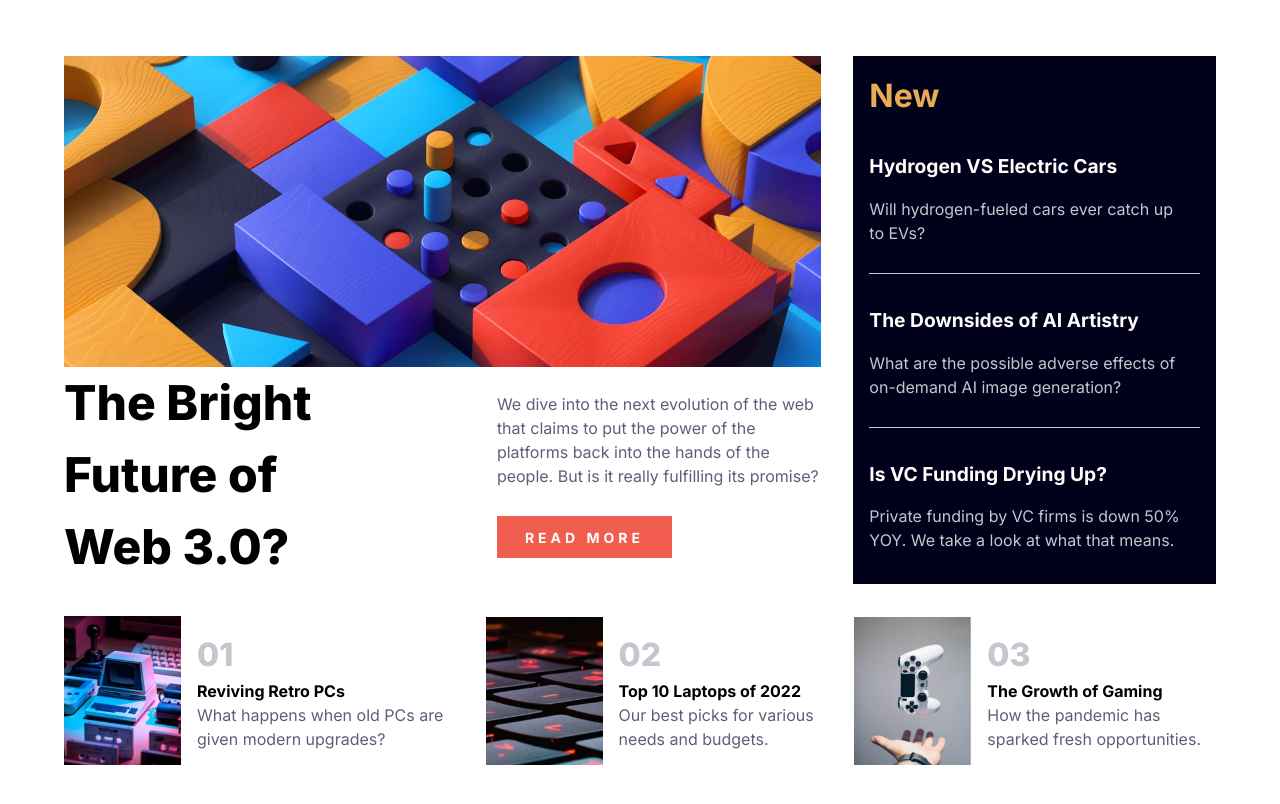
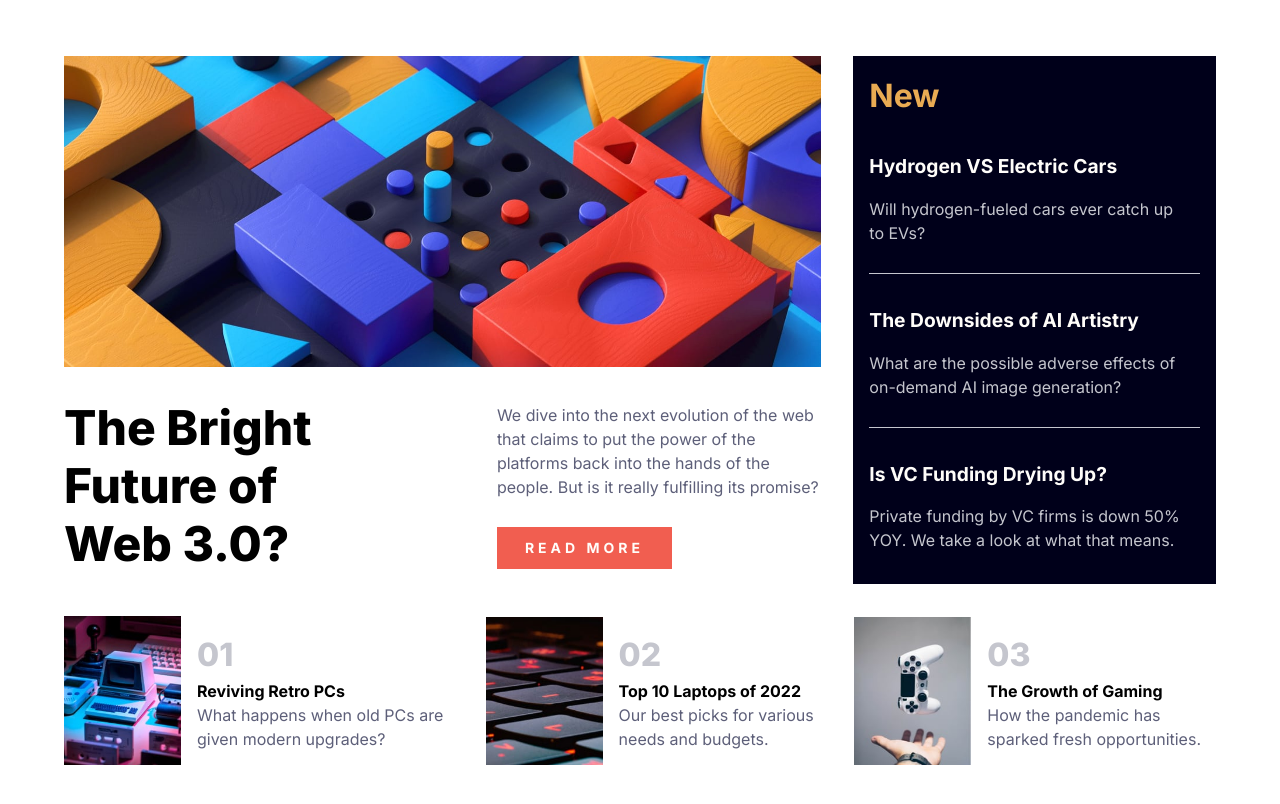
Before and after one commit to vintech05/news-homepage-main, a website: page index.html in a window 1280 px wide. Shown: the part 108-912 px from the top of the page. Drawn offline with Linux system fonts and the light colour scheme.

Commit message:
added spacing for main's content and imgs & line height

```diff
--- a/styles/style.scss
+++ b/styles/style.scss
@@ -126,7 +126,7 @@ main {
 
     .main-content {
         @include flex-row;
-
+        padding-top: 2em;
     }
 
     .main-headline {
@@ -135,6 +135,7 @@ main {
 
         & p {
             width: 70%;
+            line-height: 1.2;
         }
     }
 
@@ -144,6 +145,7 @@ main {
 
     .main-headline__description {
         color: $Dark-grayish-blue;
+        line-height: 1.5;
         width: 70%;
 
         & button {
```
Also changed, not shown: styles/style.css, 1 other file.
